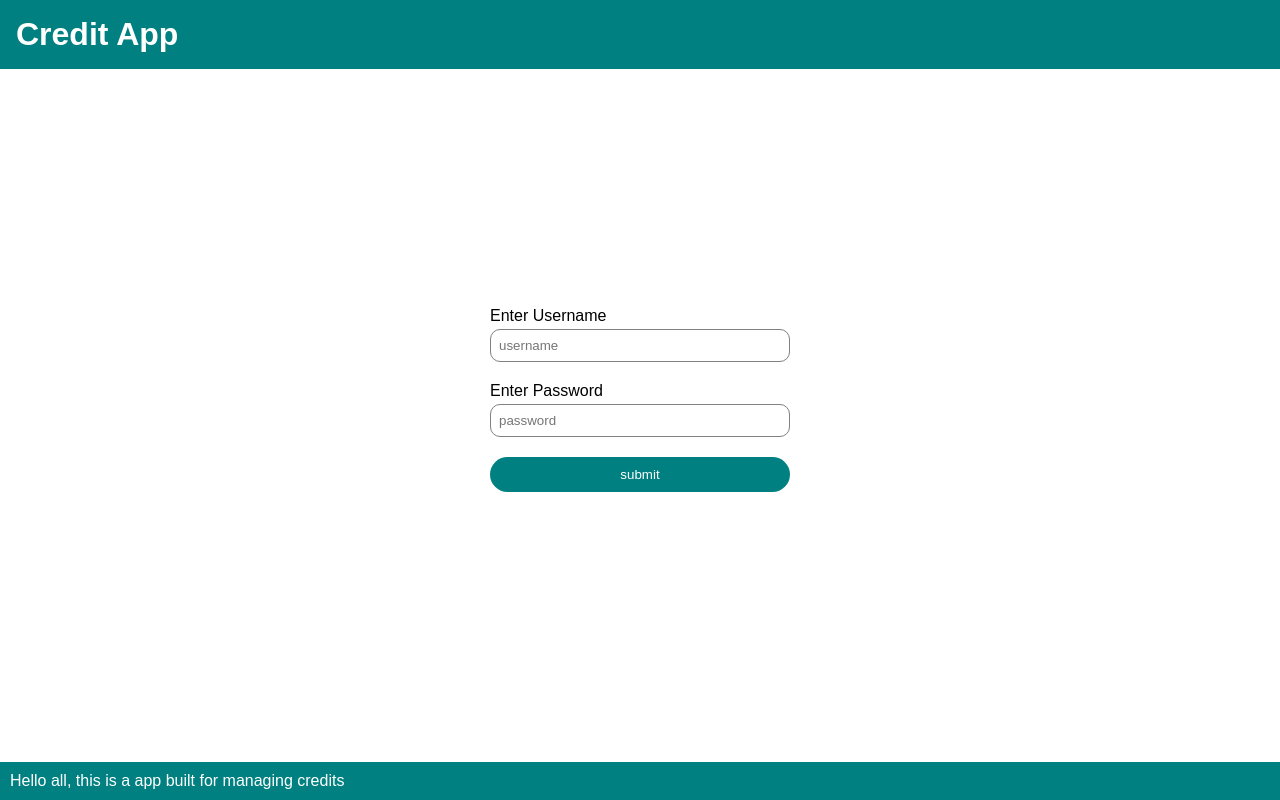
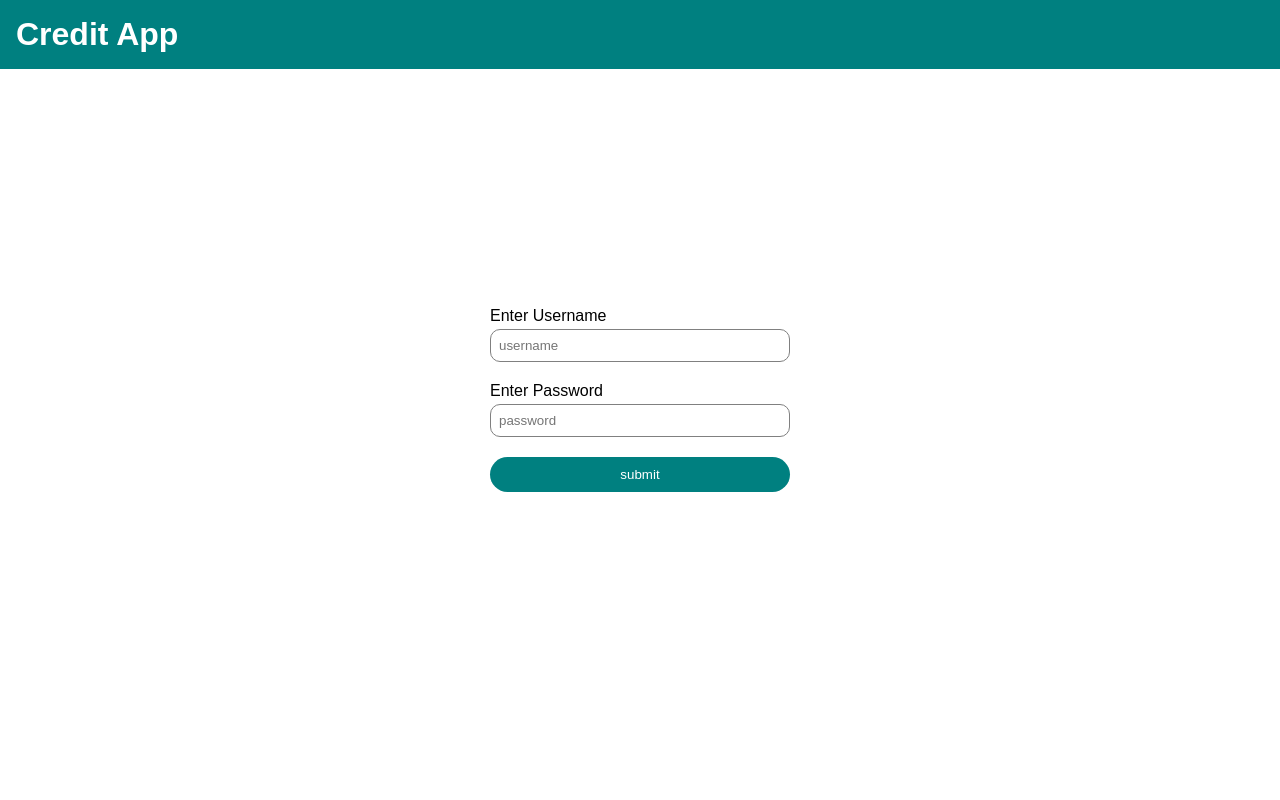
Before and after one commit to sakti8093/credit-management, a React (Vite) app in the folder frontend/: page / in a window 1280 px wide. Built offline with nearby package versions, Linux system fonts and the light colour scheme.

Commit message:
removed footer

```diff
--- a/frontend/src/App.css
+++ b/frontend/src/App.css
@@ -104,9 +104,7 @@ th {
 }
 
 .footer {
-  position: absolute;
   width: 100%;
-  bottom: 0;
   background-color: teal;
   color: white;
   padding: 10px;
--- a/frontend/src/App.tsx
+++ b/frontend/src/App.tsx
@@ -35,7 +35,6 @@ const App = () => {
     return (
       <AuthProvider>
         <RouterProvider router={router} />
-        <Footer />
       </AuthProvider>
     );
   };
```
